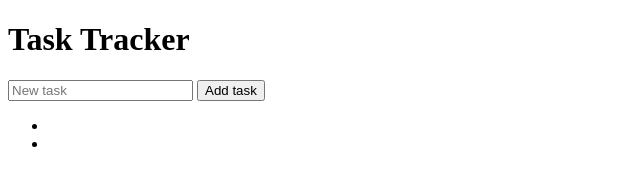
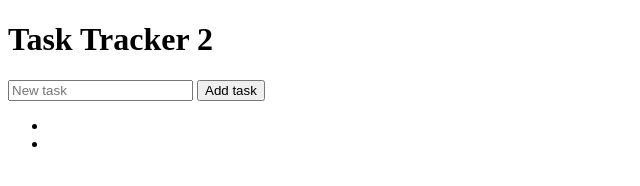
Before and after one commit to ghao333/web-video, a plain HTML site: page index.html in a window 1280 px wide. Shown: the full height of the page, 0-640 px from the left. Drawn offline with Linux system fonts and the light colour scheme.

Commit message:
change title

```diff
--- a/index.html
+++ b/index.html
@@ -6,7 +6,7 @@
     <title>Document</title>
   </head>
   <body>
-    <h1>Task Tracker</h1>
+    <h1>Task Tracker 2</h1>
     <input type="text" name="newtask" id="newtask" placeholder="New task" />
     <input type="button" id="addtask" value="Add task" />
     <nav>
```
